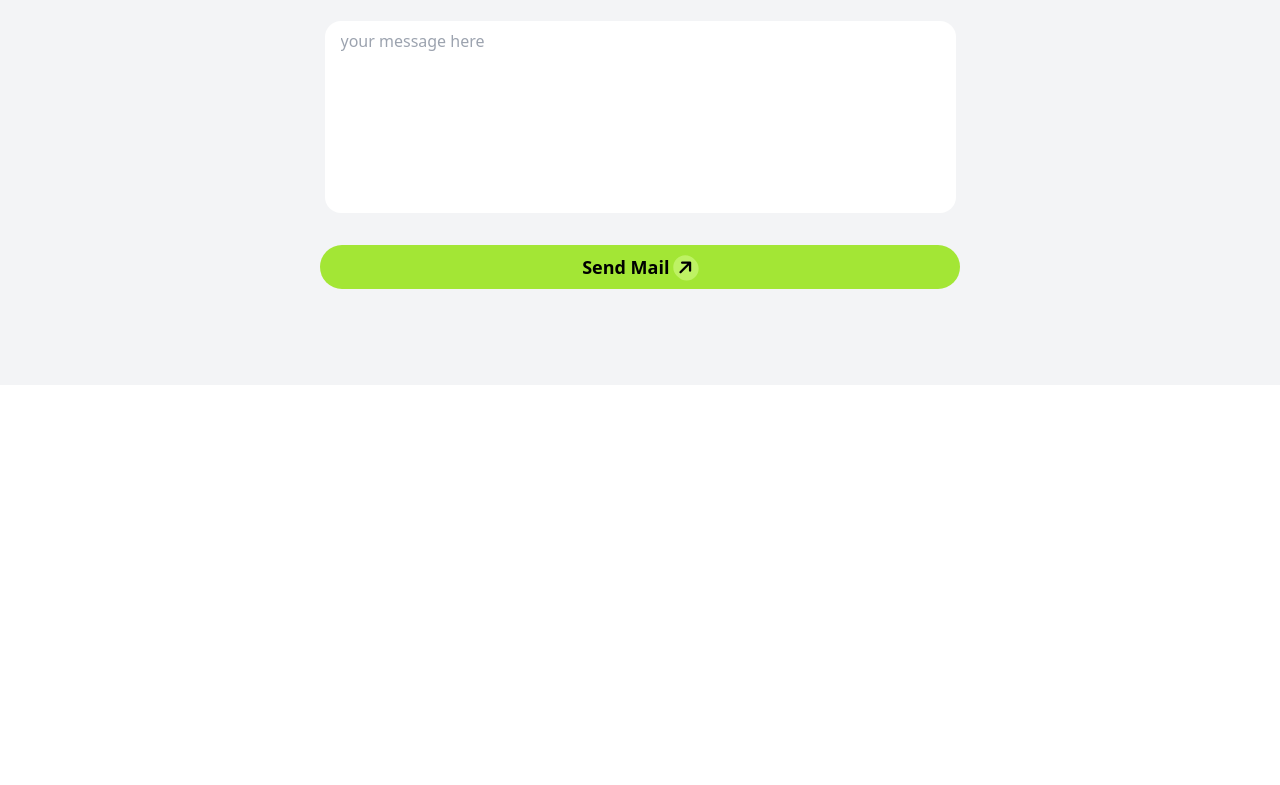
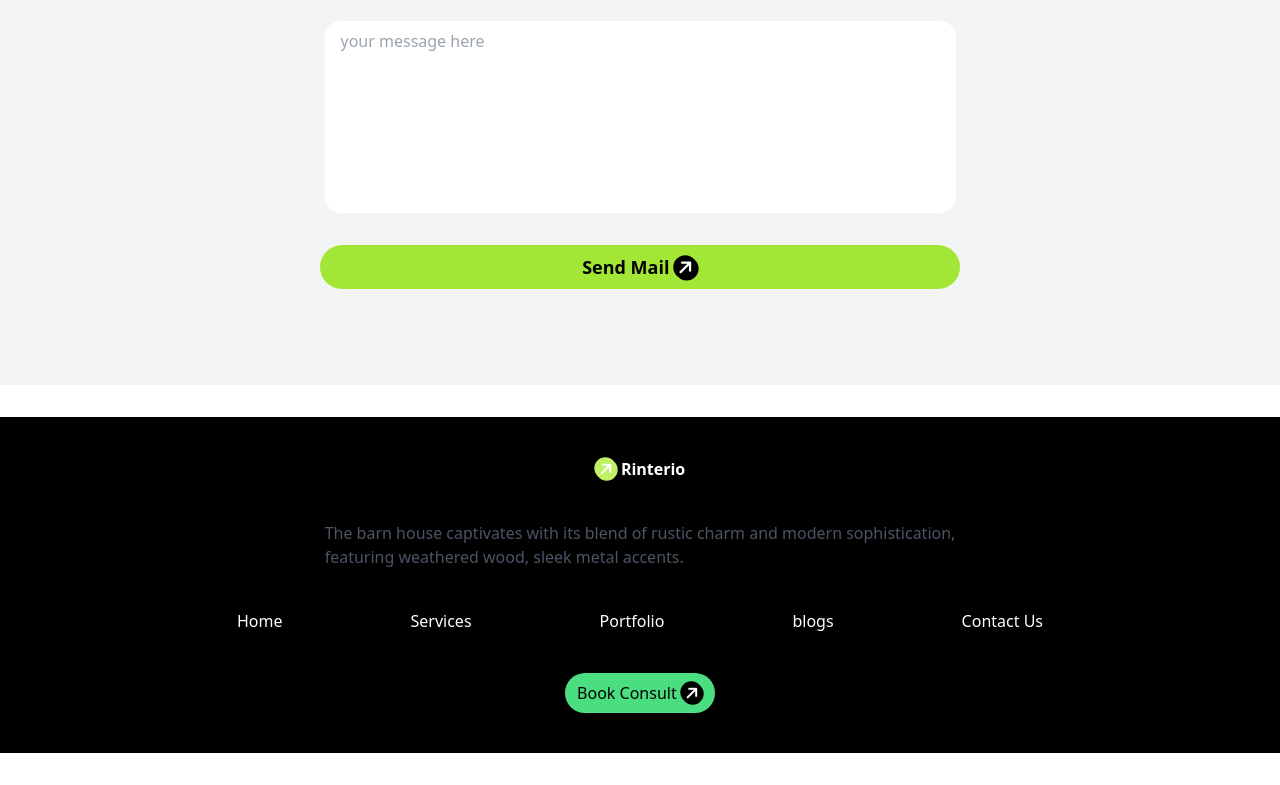
Before and after one commit to Mamun9698/B10ASSIGNMENT3B4, a plain HTML site: page index.html in a window 1280 px wide. Shown: the part 3568-4353 px from the top of the page. Before the commit the page ends 3953 px from the top, so only its background shows below. Drawn offline with nearby package versions, Linux system fonts and the light colour scheme.

Commit message:
final update

```diff
--- a/index.html
+++ b/index.html
@@ -255,8 +255,25 @@
                                    </label>
                                    </div>
                                    <div class="pl-64 pr-64 ">
-                                    <h4 class="font-bold text-lg p-2 text-center mt-8 bg-lime-400 rounded-3xl ">Send Mail <i class="fa-solid fa-arrow-right rounded-full bg-lime-300 py-1 px-1 -rotate-45"></i></h4>
+                                    <h4 class="font-bold text-lg p-2 text-center mt-8 bg-lime-400 rounded-3xl ">Send Mail <i class="fa-solid fa-arrow-right rounded-full bg-black text-white py-1 px-1 -rotate-45"></i></h4>
                                    </div>
+                             </section>
+                             <!-- footer -->
+                             <section class="bg-black max-w-screen-xl mx-auto px-16 lg:px28 my-8">
+                                <div class="justify-items-center pt-10">
+                                    <h1 class="font-bold text-white"><i class="fa-solid fa-arrow-right rounded-full bg-lime-300 py-1 px-1 -rotate-45"></i> Rinterio</h1>
+                                    <h5 class="text-gray-600 pt-10">The barn house captivates with its blend of rustic charm and modern sophistication,<br> featuring weathered wood, sleek metal accents.</h5>
+                                </div>
+                                <div class="flex text-white justify-center align-middle gap-32 pt-10">
+                                    <div>Home</div>
+                                    <div>Services</div>
+                                    <div>Portfolio</div>
+                                    <div>blogs</div>
+                                    <div>Contact Us</div>
+                                </div>
+                                <div class="pb-10 text-center pt-10">
+                                    <button class="bg-green-400 px-3 py-2 rounded-full">Book Consult <i class="fa-solid fa-arrow-right rounded-full bg-black py-1 px-1 -rotate-45 text-white"></i></button>
+                                </div>
                              </section>
                            </body>
                         </html>
```
